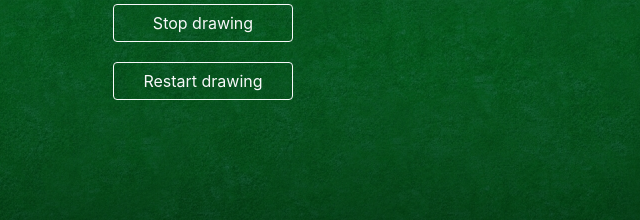
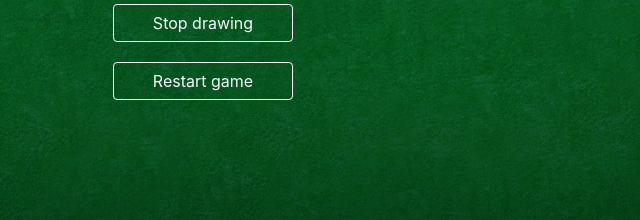
Before and after one commit to RenV123/js-blackjack-card-game, a plain HTML site: page index.html in a window 1280 px wide. Shown: the part 492-712 px from the top of the page, 437-1077 px from the left. Drawn offline with nearby package versions, Linux system fonts and the light colour scheme.

Commit message:
Change restart game btn.

```diff
--- a/index.html
+++ b/index.html
@@ -56,7 +56,7 @@
                     Stop drawing
                 </button>
                 <button type="button" class="btn btn-outline-light" id="restart-button">
-                    Restart drawing
+                    Restart game
                 </button>
             </div>
         </div>
```
